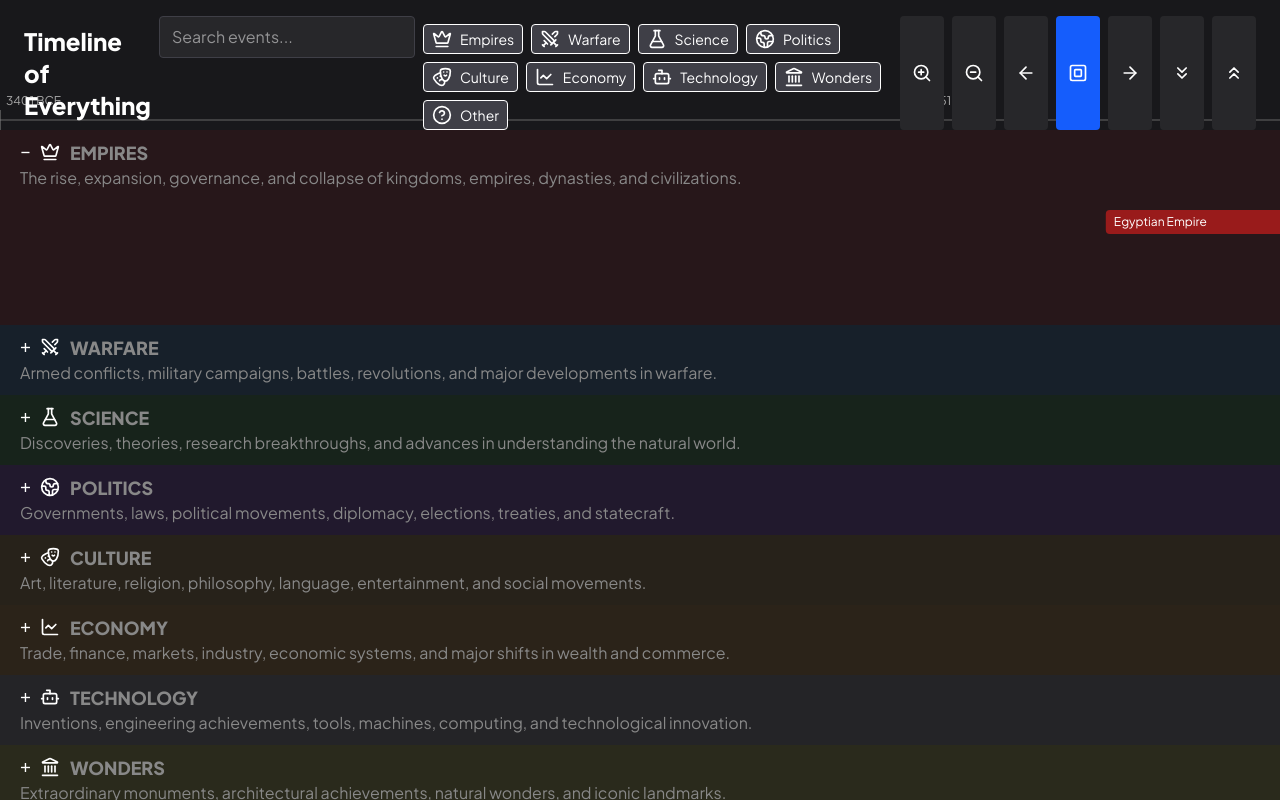
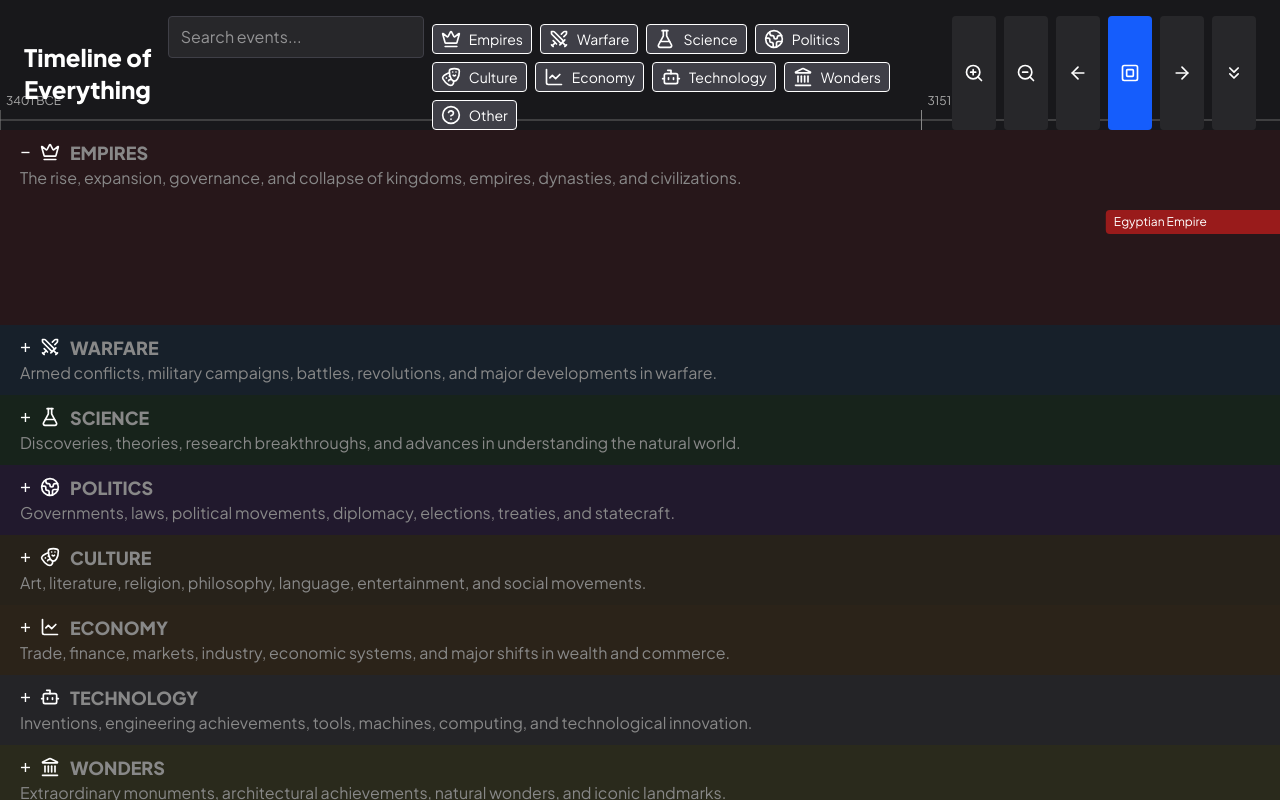
Before and after one commit to ionz149/timeline-of-everything, a React (Vite) app: page / in a window 1280 px wide. Built offline with nearby package versions, Linux system fonts and the light colour scheme.

Commit message:
tweeks to lane handling when searching for events in hidden lanes, combining open/close all buttons to a single toggle

```diff
--- a/src/components/EventTooltip.tsx
+++ b/src/components/EventTooltip.tsx
@@ -1,4 +1,4 @@
-import type { TimelineEvent } from "../types/events";
+import type { TimelineEvent } from "../types/event";
 import { formatYear } from "../utils/formatYear";
 
 interface EventTooltipProps {
--- a/src/components/Timeline.tsx
+++ b/src/components/Timeline.tsx
@@ -31,6 +31,9 @@ export default function Timeline() {
   const [hoveredEventId, setHoveredEventId] =
     useState<string | null>(null);
 
+  const [highlightedLaneId, setHighlightedLaneId] =
+    useState<string | null>(null);
+
   const selectedEvent = events.find(
     e => e.id === selectedEventId
   );
@@ -52,6 +55,26 @@ export default function Timeline() {
   );
   const packed = packLaneEvents(events);
   const isLaneCollapsed = (laneId: string) => collapsedLanes.includes(laneId);
+  const revealLane = (laneId: string) => {
+    setVisibleLanes(prev =>
+      prev.includes(laneId)
+        ? prev
+        : [...prev, laneId]
+    );
+
+    setCollapsedLanes(prev =>
+      prev.filter(id => id !== laneId)
+    );
+
+    setHighlightedLaneId(laneId);
+
+    setTimeout(() => {
+      setHighlightedLaneId(null);
+    }, 2000);
+
+  };
+
+  const visibleLaneDefinitions = lanes.filter(lane => visibleLanes.includes(lane.id));
   const toggleLane = (
     laneId: string
   ) => {
@@ -61,17 +84,24 @@ export default function Timeline() {
         : [...prev, laneId]
     );
   };
-  const openAllLanes = () => {
-    setCollapsedLanes([]);
-  };
-  const closeAllLanes = () => {
+  const areAllLanesOpen =
+    visibleLaneDefinitions.every(
+      lane =>
+        !collapsedLanes.includes(
+          lane.id
+        )
+  );
+  const toggleAllLanes = () => {
+    if (areAllLanesOpen) {
       setCollapsedLanes(
         visibleLaneDefinitions.map(
           lane => lane.id
         )
       );
+    } else {
+      setCollapsedLanes([]);
+    }
   };
-  const visibleLaneDefinitions = lanes.filter(lane => visibleLanes.includes(lane.id));
 
   useEffect(() => {
     if (visibleLaneDefinitions.length === 0) {
@@ -188,9 +218,18 @@ export default function Timeline() {
     const centerScreen =
       VIEWPORT_WIDTH / 2;
 
+    // animateToPan(
+    //   centerScreen - eventX
+    // );
+    revealLane(event.category);
+
+    setTimeout(() => {
       animateToPan(
         centerScreen - eventX
       );
+
+      setSelectedEventId(event.id);
+    }, 250);
 
     // ====================
     // PANEL
@@ -325,8 +364,8 @@ export default function Timeline() {
         onPanLeft={() => setPanX(x => x - 200)}
         onPanRight={() => setPanX(x => x + 200)}
         onCenter={centerOnZero}
-        onOpenAll={openAllLanes}
-        onCloseAll={closeAllLanes}
+        onToggleLanes={toggleAllLanes}
+        areAllLanesOpen={areAllLanesOpen}
       />
 
       {/* SVG */}
@@ -526,8 +565,6 @@ export default function Timeline() {
                   height={60}
                   rx={8}
                   fill="rgba(24,24,27,0)"
-                  // stroke={lane.color}
-                  // strokeOpacity={0.3}
                 />
                 <text
                   x={headerX}
--- a/src/components/TimelineControls.tsx
+++ b/src/components/TimelineControls.tsx
@@ -14,8 +14,8 @@ interface TimelineControlsProps {
   onPanLeft: () => void;
   onPanRight: () => void;
   onCenter: () => void;
-  onOpenAll: () => void;
-  onCloseAll: () => void;
+  onToggleLanes: () => void;
+  areAllLanesOpen: boolean;
 }
 
 export default function TimelineControls({
@@ -24,8 +24,8 @@ export default function TimelineControls({
   onPanLeft,
   onPanRight,
   onCenter,
-  onOpenAll,
-  onCloseAll
+  onToggleLanes,
+  areAllLanesOpen
 }: TimelineControlsProps) {
   return (
     <div className="flex flex-row gap-2">
@@ -70,30 +70,27 @@ export default function TimelineControls({
       </button>
 
       <button
-        onClick={onOpenAll}
+        onClick={onToggleLanes}
         className="bg-zinc-800 text-white px-3 py-2 rounded"
       >
-        <ChevronsDown
-          size={20}
-          color="white"
-          strokeWidth={2}
-        />
+        {areAllLanesOpen ? (
+          <ChevronsUp
+            size={20}
+            color="white"
+            strokeWidth={2}
+          />
+        ) : (
+          <ChevronsDown
+            size={20}
+            color="white"
+            strokeWidth={2}
+          />
+        )}
+
         <span className="sr-only">
-          Open All
-        </span>
-      </button>
-
-      <button
-        onClick={onCloseAll}
-        className="bg-zinc-800 text-white px-3 py-2 rounded"
-      >
-        <ChevronsUp
-          size={20}
-          color="white"
-          strokeWidth={2}
-        />
-        <span className="sr-only">
-          Close All
+          {areAllLanesOpen
+            ? "Close All"
+            : "Open All"}
         </span>
       </button>
     </div>
--- a/src/components/TimelineHeader.tsx
+++ b/src/components/TimelineHeader.tsx
@@ -15,8 +15,8 @@ interface TimelineHeaderProps {
   onPanLeft: () => void;
   onPanRight: () => void;
   onCenter: () => void;
-  onOpenAll: () => void;
-  onCloseAll: () => void;
+  onToggleLanes: () => void;
+  areAllLanesOpen: boolean;
 }
 
 export default function TimelineHeader({
@@ -28,8 +28,8 @@ export default function TimelineHeader({
   onPanLeft,
   onPanRight,
   onCenter,
-  onOpenAll,
-  onCloseAll,
+  onToggleLanes,
+  areAllLanesOpen
 }: TimelineHeaderProps) {
   return (
     <div
@@ -55,8 +55,8 @@ export default function TimelineHeader({
         onPanLeft={onPanLeft}
         onPanRight={onPanRight}
         onCenter={onCenter}
-        onOpenAll={onOpenAll}
-        onCloseAll={onCloseAll}
+        onToggleLanes={onToggleLanes}
+        areAllLanesOpen={areAllLanesOpen}
       />
     </div>
   );
```
Also changed, not shown: 1 other file (tests, documents, lock files or other folders). Lines whose indentation alone changed are shown as unchanged.
